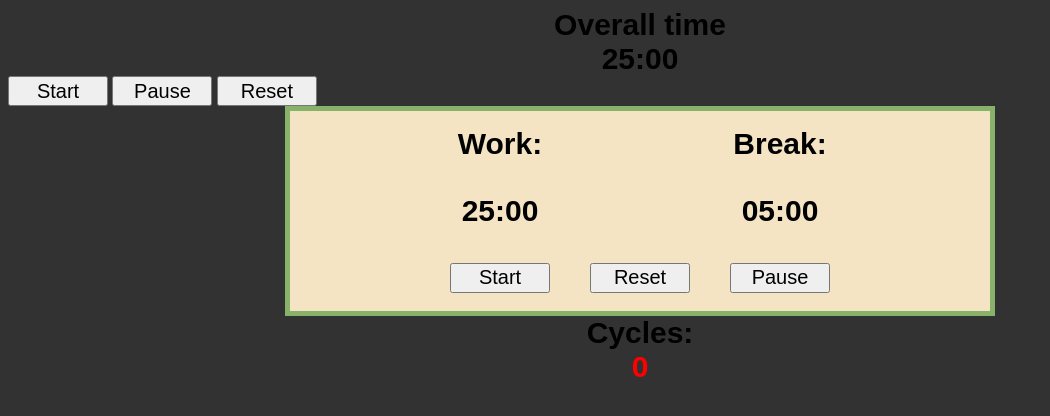
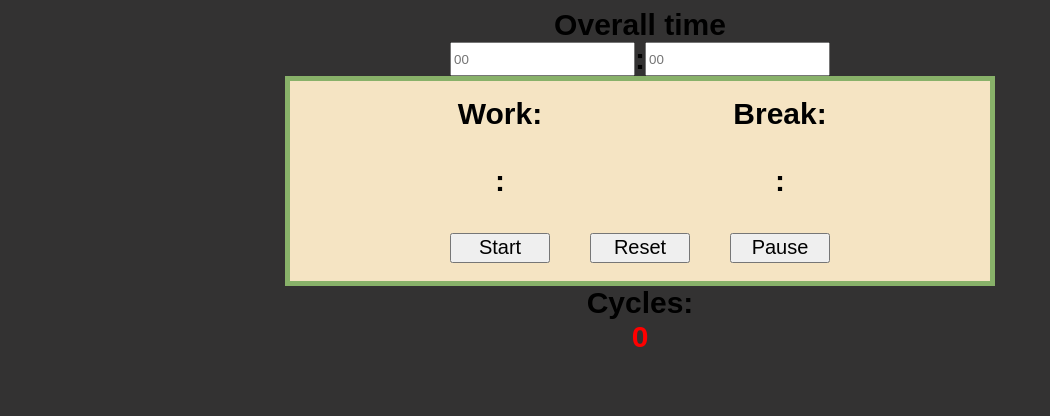
Before and after one commit to sobrien-eng/pomorado, a plain HTML site: page index.html in a window 1280 px wide. Shown: the whole page, without its empty margins (0-1050 px from the left). Drawn offline with Linux system fonts and the light colour scheme.

Commit message:
Update index.html

```diff
--- a/index.html
+++ b/index.html
@@ -11,21 +11,19 @@
 <div class="bigTimer">
     <p id="bigTimer" class="label">Overall time</p>
     <div id="work-timer" class="timer">
-        <p id="workMinutes">25</p><p class="semicolon">:</p><p id="workSeconds">00</p>
+        <input type="text" id="workMinutes" placeholder="00"/><div>:</div> <input class="workSeconds" placeholder="00"/>
     </div>
-    <button id="start" class="btn">Start</button>
-        <button id="stop" class="btn">Pause</button>
-        <button id="reset" class="btn">Reset</button>
+
 </div>
     <div id="container">
         <p id="work" class="label">Work:</p><p id="break" class="label">Break:</p>
         <!--Work Timer-->
         <div id="work-timer" class="timer">
-            <p id="workMinutes">25</p><p class="semicolon">:</p><p id="workSeconds">00</p>
+            <div id="workMinutes"></div><div class="semicolon">:</div><div id="workSeconds"></div>
         </div>
 
         <div id="break-timer" class="timer">
-            <p id="breakMinutes">05</p><p class="semicolon">:</p><p id="breakSeconds">00</p>
+            <div id="breakMinutes"></div><div class="semicolon">:</div><div id="breakSeconds"></div>
         </div>
         <button id="start" class="btn">Start</button>
         <button id="stop" class="btn">Pause</button>
```
